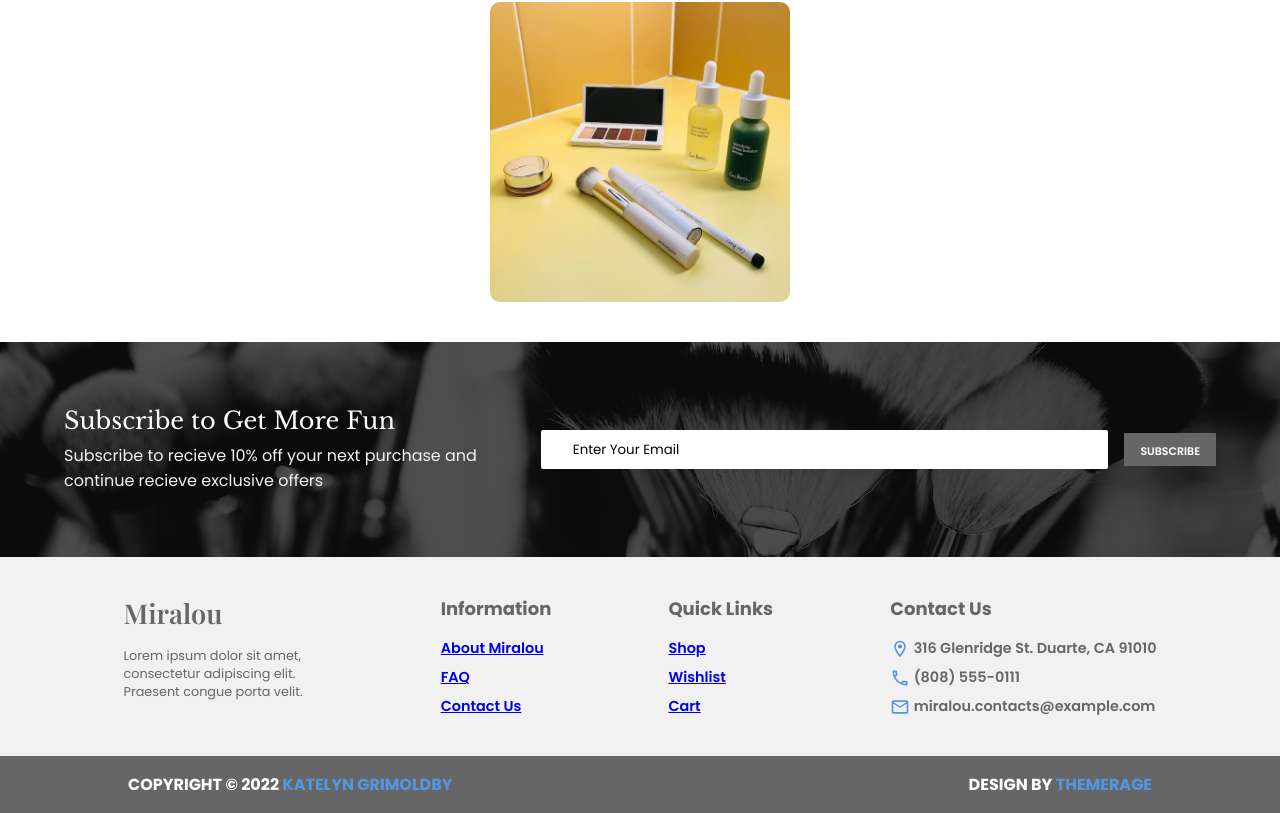
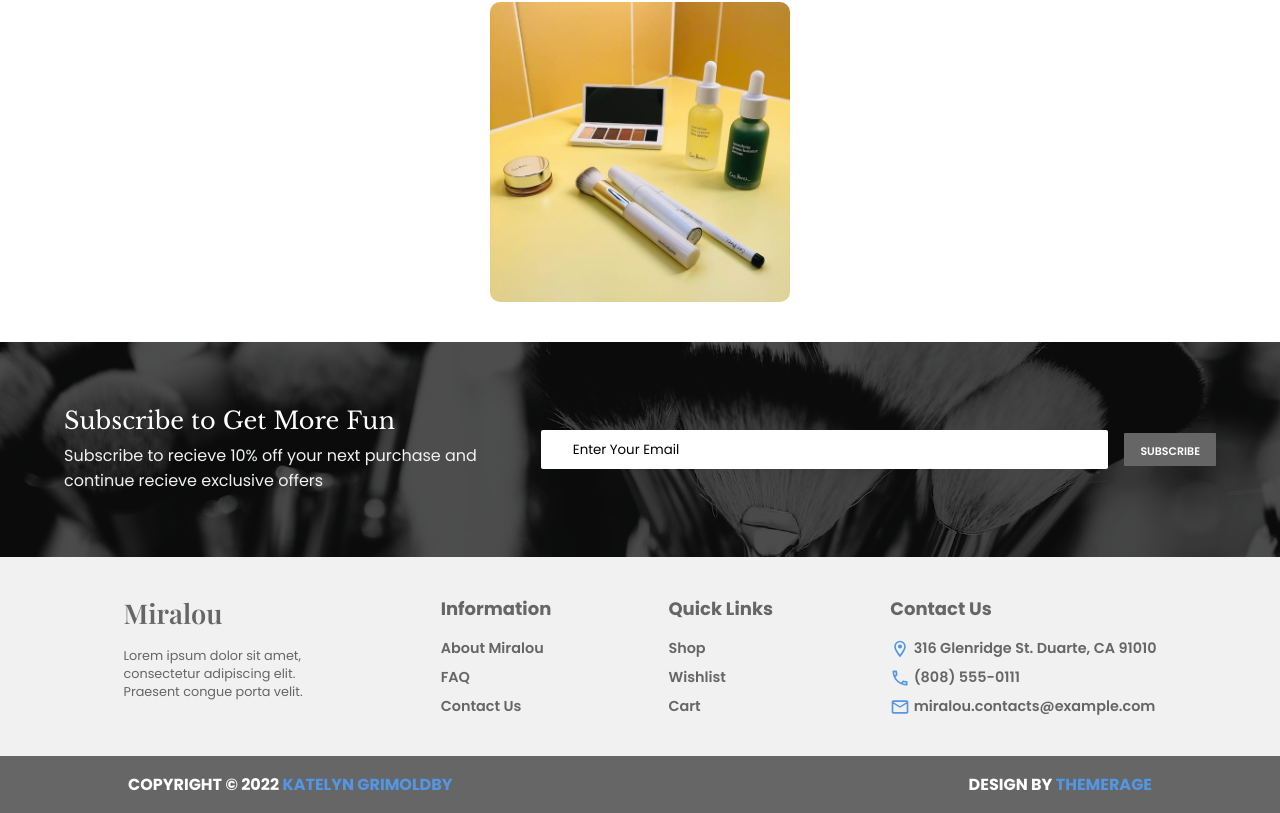
Before and after one commit to katelyngrimoldby/cosmetic-store, a React (Vite) app: page / in a window 1280 px wide. Shown: the part 2595-3408 px from the top of the page. Built offline with nearby package versions, Linux system fonts and the light colour scheme.

Commit message:
Add styling for footer links

```diff
--- a/src/styles/Layout.module.css
+++ b/src/styles/Layout.module.css
@@ -115,6 +115,14 @@
       font-size: 0.9rem;
       font-weight: 600;
     }
+    a {
+      text-decoration: none;
+      color: var(--grey);
+      &:hover {
+        color: black;
+        font-weight: 700;
+      }
+    }
     p {
       margin-top: 1rem;
       font-size: 0.8rem;
@@ -184,6 +192,9 @@
         justify-content: flex-end;
       }
     }
+    .visible {
+      box-shadow: none;
+    }
     .navWrapper {
       flex-direction: row;
       gap: 1rem;
```
